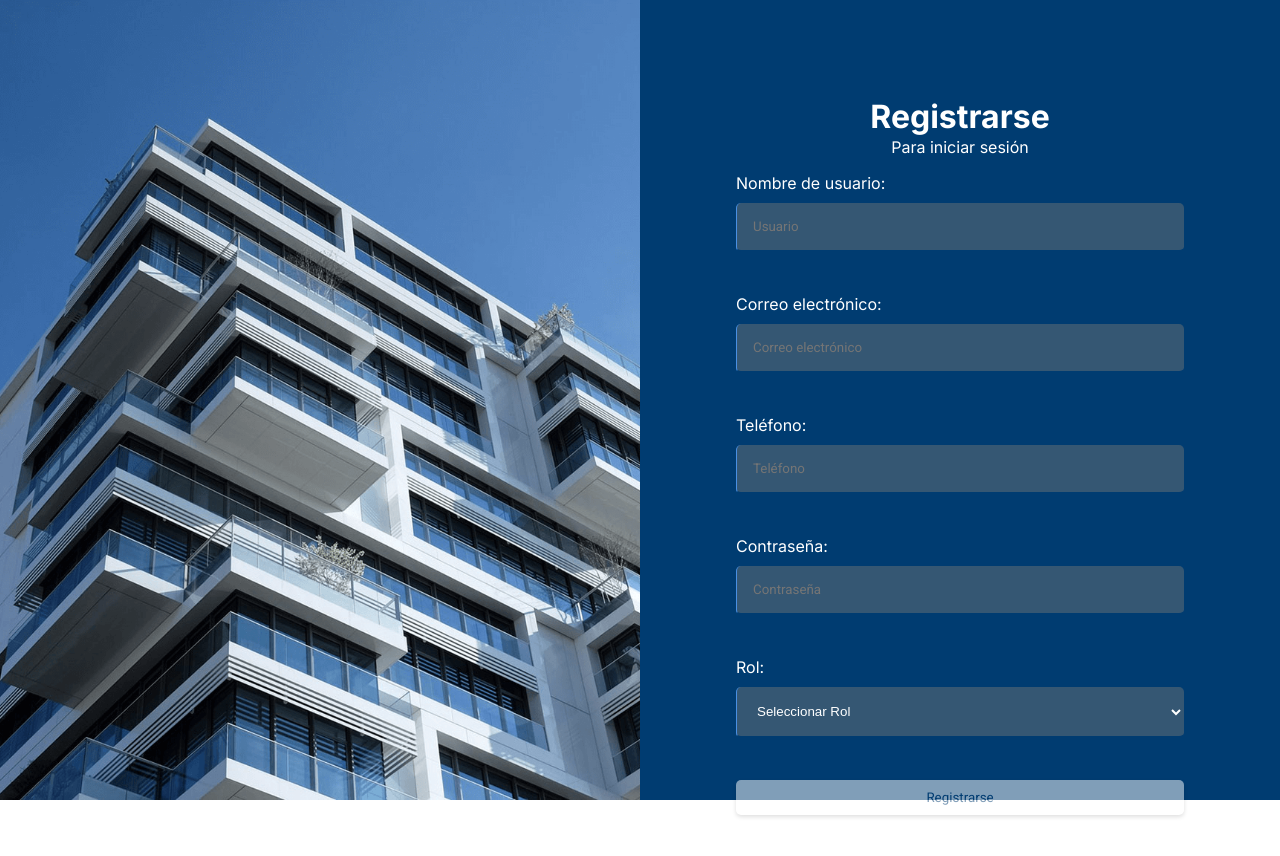
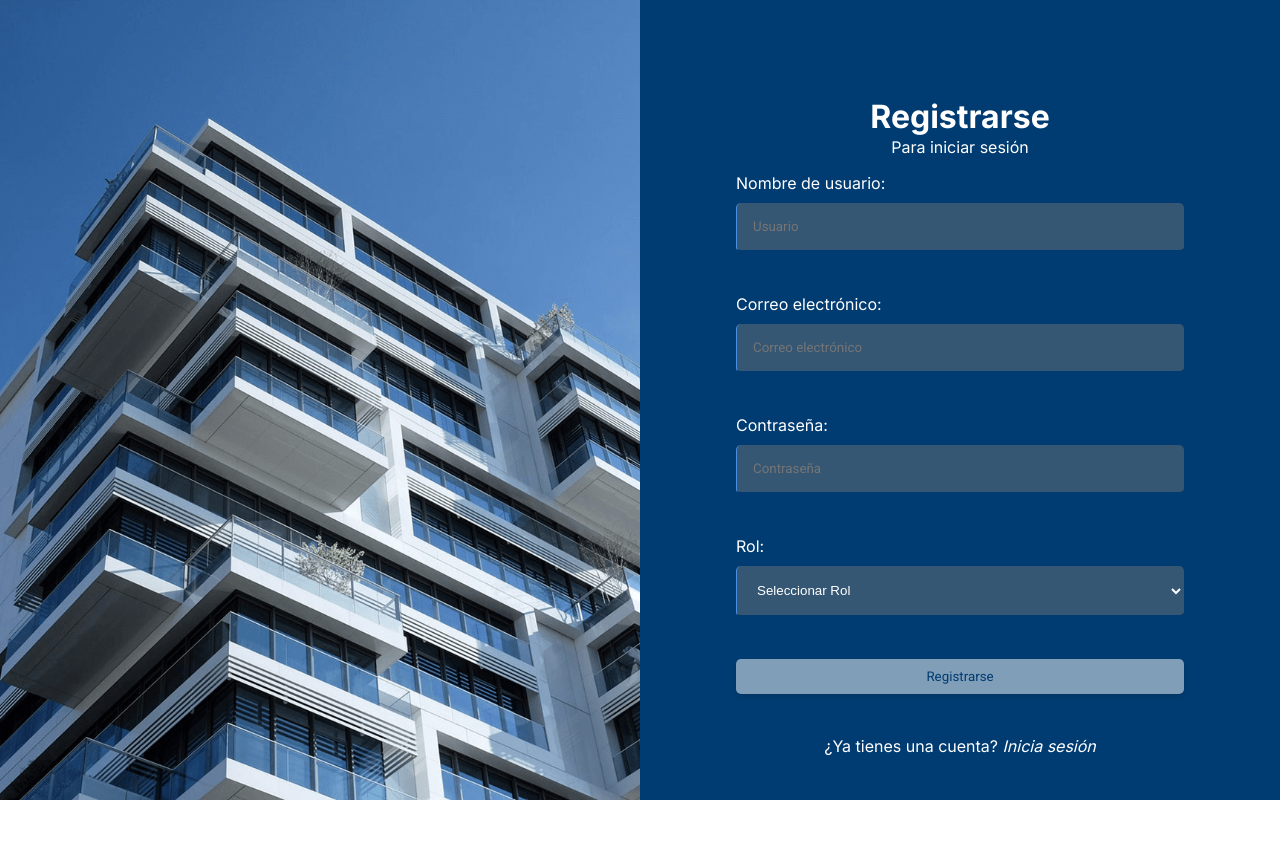
Before and after one commit to ecc97/project-next-conc, a Next.js app: page /pages/register in a window 1280 px wide. Shown: the top 856 px of the page. After the commit the page ends 800 px from the top, so only its background shows below. Built offline with nearby package versions, Linux system fonts and the light colour scheme.

Commit message:
refactor: modifying register remove field

```diff
--- a/src/components/register/RegisterForm.tsx
+++ b/src/components/register/RegisterForm.tsx
@@ -10,21 +10,17 @@ import Button from "@/components/ui/Button.ui"
 import { Container, ContainerForm, GroupTitle, InputContent, BackgroundForm } from "@/components/form/styledForm"
 import Link from "next/link"
 import { colors } from "@/app/GlobalStyles"
-import Image from "next/image"
-
 
 interface UserData{
     username: string
     email: string
-    phone: string
     password: string
-    role?: string
+    role: string
 }
 
 const initialState: UserData = {
     username: "",
     email: "",
-    phone: "",
     password: "",
     role: "",
 }
@@ -107,19 +103,6 @@ const Register: React.FC = () => {
                     </InputContent>
 
                     <InputContent>
-                        <Label label="Teléfono" for="phone" />
-                        <Input
-                            type="phone"
-                            id="phone"
-                            name="phone"
-                            placeholder="Teléfono"
-                            value={user.phone}
-                            onChange={handleChange}
-                            $padding="1rem"
-                        />
-                    </InputContent>
-
-                    <InputContent>
                         <Label label="Contraseña" for="password" />
                         <Input
                             type="password"
@@ -146,7 +129,7 @@ const Register: React.FC = () => {
                     </InputContent>
 
                     {error && <p>{error}</p>}
-                    <Button type="submit" disabled={ user.email === "" || user.username === "" || user.password === ""} $bgColor={colors.white}>Registrarse</Button>
+                    <Button type="submit" disabled={ user.email === "" || user.username === "" || user.password === "" || user.role === ""} $bgColor={colors.white}>Registrarse</Button>
                     <p>¿Ya tienes una cuenta? <Link href="/pages/login">Inicia sesión</Link></p>
                 </Form>
             </ContainerForm>
```
